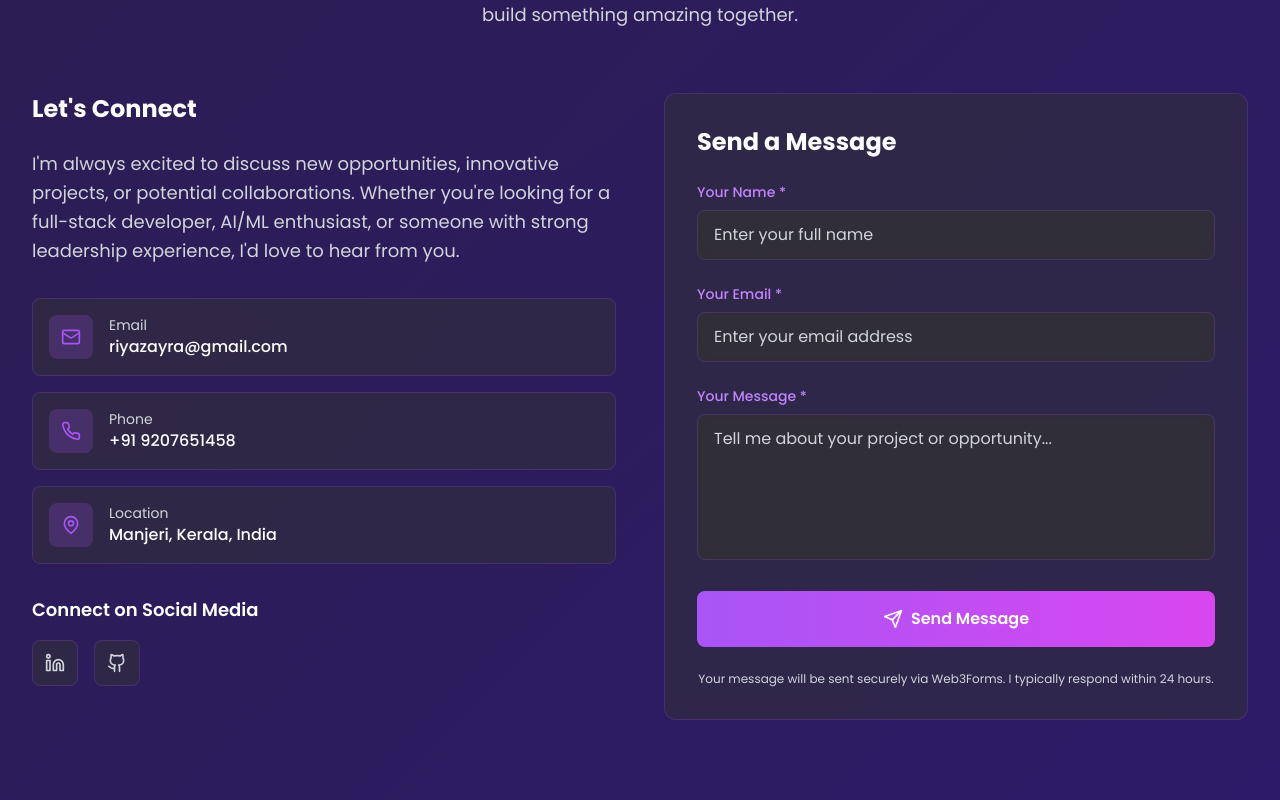
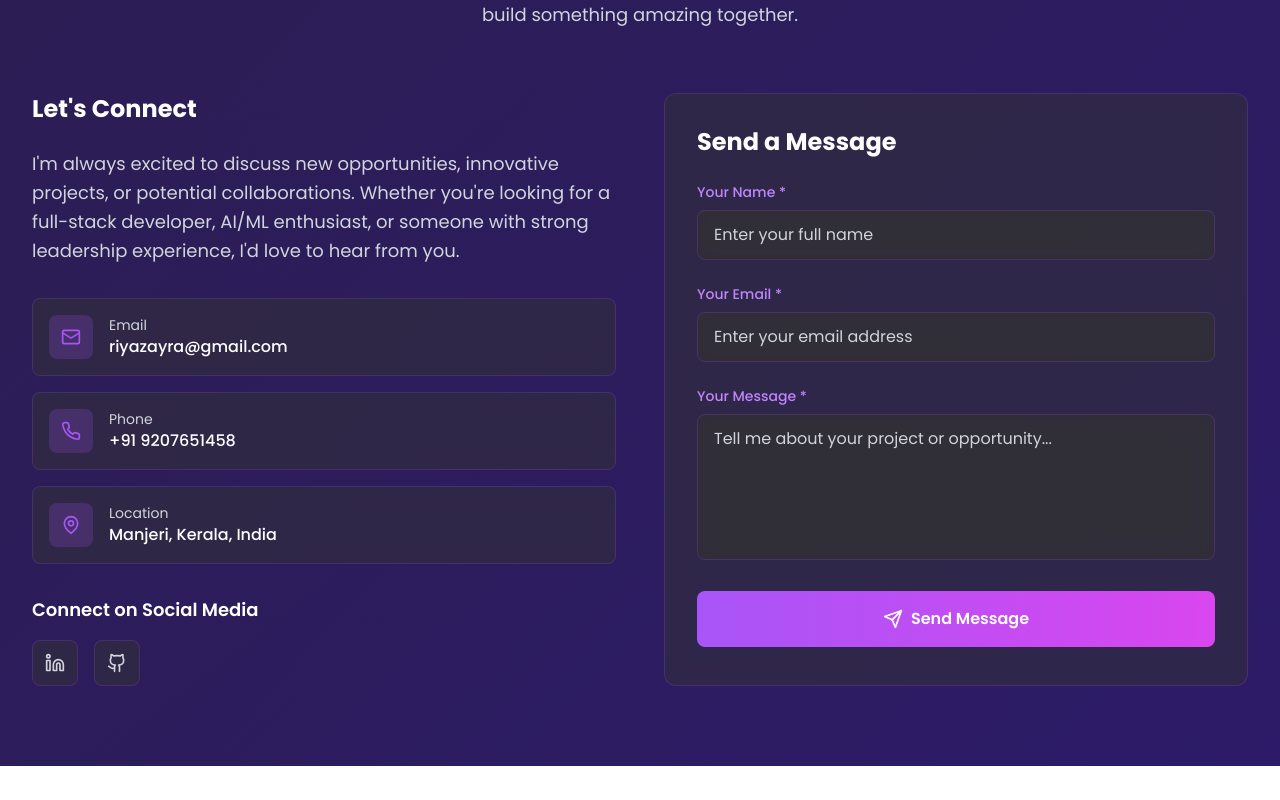
Before and after one commit to AyraRiyaz/MyPortfolio, a React (Vite) app: page / in a window 1280 px wide. Shown: the part 9285-10085 px from the top of the page. After the commit the page ends 10051 px from the top, so only its background shows below. Built offline with nearby package versions, Linux system fonts and the light colour scheme.

Commit message:
Updated Contact.tsx

```diff
--- a/src/components/Contact.tsx
+++ b/src/components/Contact.tsx
@@ -380,9 +380,7 @@ const Contact = () => {
                   )}
                 </motion.button>
 
-                <p className="text-xs text-theme-text-secondary text-center">
-                  Your message will be sent securely via Web3Forms. I typically respond within 24 hours.
-                </p>
+
               </form>
             )}
           </motion.div>
```
